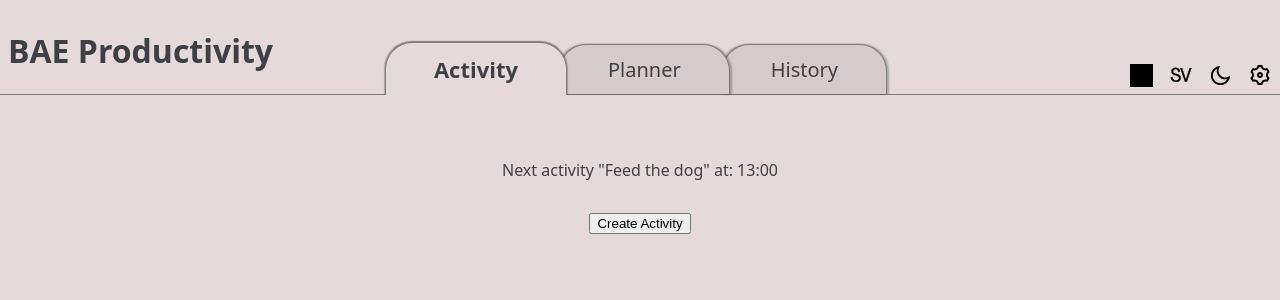
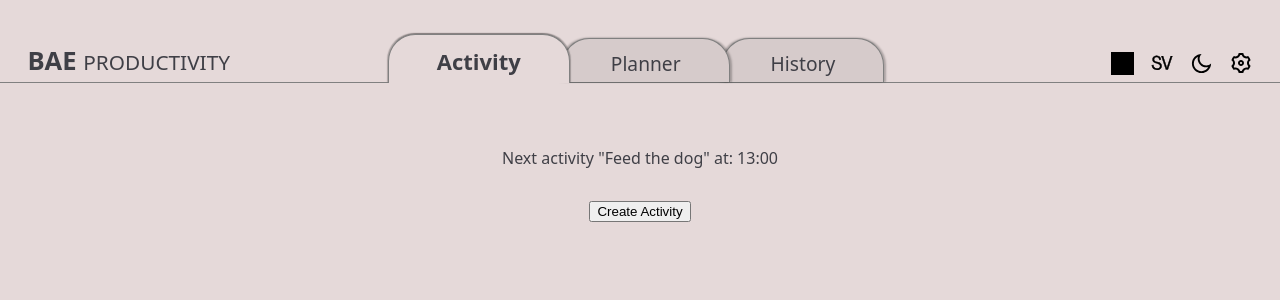
Before and after one commit to ollewarne/linkoping-pps, a React (Vite) app: page / in a window 1280 px wide. Shown: the top 300 px of the page. Built offline with nearby package versions, Linux system fonts and the light colour scheme; grey boxes are pictures that could not be loaded.

Commit message:
styling for BAE

```diff
--- a/src/layouts/DesktopLayout/DesktopLayout.jsx
+++ b/src/layouts/DesktopLayout/DesktopLayout.jsx
@@ -10,7 +10,7 @@ function DesktopLayout() {
     return (
         <div className={styles.container}>
             <header className={styles.siteHeader}>
-                <h1>BAE Productivity</h1>
+                <h1>BAE <span> Productivity</span></h1>
                 <nav className={styles.navigation}>
                     <NavLink to="/" end className={({ isActive }) => (isActive ? styles.active : styles.navLink)}>
                         Activity
--- a/src/layouts/DesktopLayout/DesktopLayout.module.css
+++ b/src/layouts/DesktopLayout/DesktopLayout.module.css
@@ -1,5 +1,22 @@
+
+h1 {
+    font-size: 1.6rem;
+    font-weight: 900;
+    letter-spacing: 6%;
+    margin: 0 0 0 5%;
+    align-self: flex-end;
+    padding-bottom: 1%;
+}
+
+h1 span {
+    font-size: 1.3rem;
+    text-transform: uppercase;
+    font-weight: 400;
+    letter-spacing: normal;
+}
+
 .container {
-    margin: 0 auto;
+    margin: 2% auto;
     display: grid;
     grid-template-rows: auto 1fr;
     height: 100%;
@@ -30,6 +47,7 @@
     align-items: flex-end;
     gap: 1em;
     padding-bottom: 1%;
+    margin: 0 5% 0 0;
 }
 
 .navigation {
@@ -50,7 +68,7 @@
 
 .navLink {
     position: relative;
-    padding: 0.7rem 3rem;
+    padding: 0.7rem 3rem 1% 3rem;
     text-decoration: none;
     background-color: var(--navlink-bg);
 
@@ -63,7 +81,7 @@
 
     margin-left: -0.5rem;
 
-    font-size: 20px;
+    font-size: 1.2rem;
     color: var(--text);
 
     transition: background-color 0.2s ease,
@@ -86,7 +104,7 @@
 
 .active {
     position: relative;
-    padding: 0.7rem 3rem;
+    padding: 0.7rem 3rem 1.5% 3rem;
     text-decoration: none;
     background-color: var(--bg);
 
```
